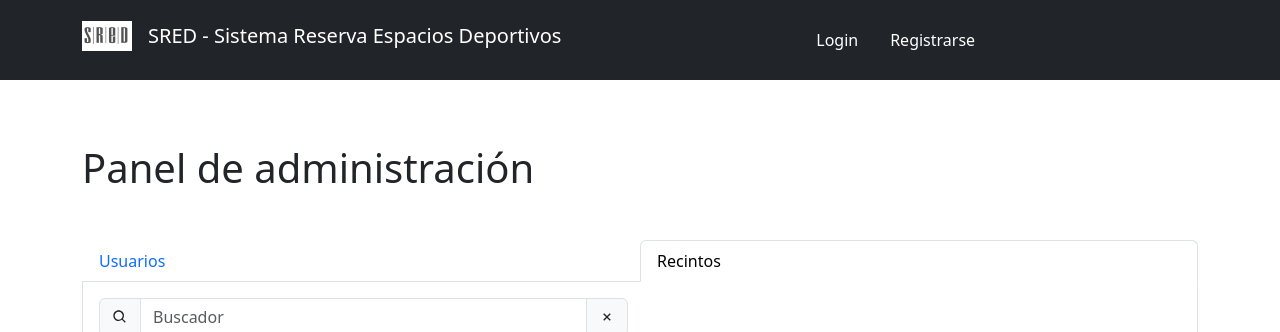
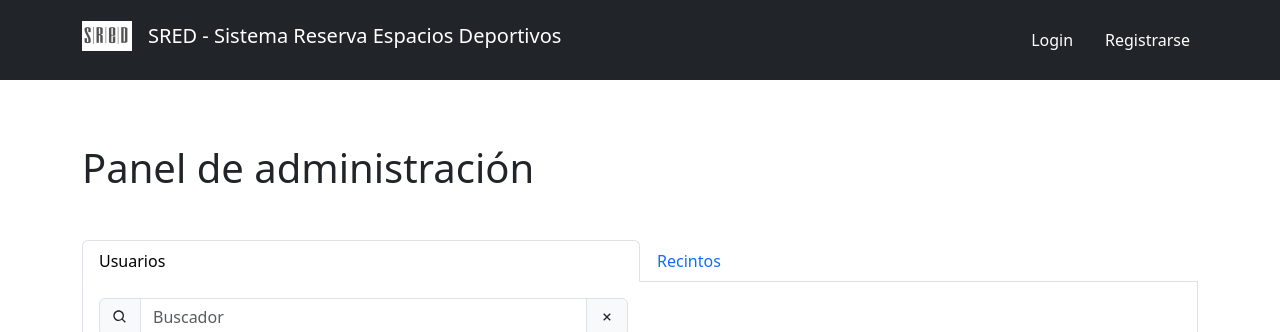
Before and after one commit to aaronvidanalora/SRED, a React (Vite) app in the folder sred/: page /adminusuarios in a window 1280 px wide. Shown: the top 332 px of the page. Built offline with nearby package versions, Linux system fonts and the light colour scheme; no server answers; the database is empty.

Commit message:
css y signIn aun a medias #19

```diff
--- a/sred/src/componentes/AdminUsuario.jsx
+++ b/sred/src/componentes/AdminUsuario.jsx
@@ -93,12 +93,12 @@ function AdminUsuario() {
           <div className="col-12">
             <ul className="nav nav-tabs">
               <li className="nav-item w-50">
-              <Link to="/adminusuarios" className="nav-link">
+                <Link to="/adminusuarios" className="nav-link active">
                   Usuarios
                 </Link>
               </li>
               <li className="nav-item w-50">
-                <Link to="/adminrecinto" className="nav-link active">
+                <Link to="/adminrecinto" className="nav-link">
                   Recintos
                 </Link>
               </li>
--- a/sred/src/componentes/Header.jsx
+++ b/sred/src/componentes/Header.jsx
@@ -41,8 +41,8 @@ function Header() {
               <span className="navbar-toggler-icon"></span>
             </button>
 
-            <div className="collapse navbar-collapse" id="navbarSupportedContent">
-              <ul className="navbar-nav d-flex justify-content-end mx-auto mb-2 mb-lg-0">
+            <div className="collapse navbar-collapse d-flex justify-content-end" id="navbarSupportedContent">
+              <ul className="navbar-nav mb-2 mb-lg-0">
                 <li>
                   <Link to="/signin" className='nav-link text-bg-dark me-3'>Login</Link>
                 </li>
--- a/sred/src/componentes/SignIn.jsx
+++ b/sred/src/componentes/SignIn.jsx
@@ -1,6 +1,6 @@
 import React, { useState } from 'react';
 import { createClient } from '@supabase/supabase-js';
-import { useNavigate } from 'react-router-dom';
+import { useNavigate, Link } from 'react-router-dom';
 
 function SignIn() {
   const navigate = useNavigate()
@@ -16,8 +16,10 @@ function SignIn() {
     try {
       const { data, error } = await supabase.auth.signInWithPassword({
         email,
-        password,
+        password
       });
+
+      console.log(data)
 
       if (error) {
         console.error('Error al iniciar sesión:', error.message);
@@ -77,9 +79,9 @@ function SignIn() {
               Iniciar sesión
             </button>
           </form>
-          <a className="d-block mt-5 btn btn-secondary mx-auto" href="#">
+          <Link to="/SignUp" className="d-block mt-5 btn btn-secondary mx-auto">
             ¿Eres nuevo? Regístrate
-          </a>
+          </Link>
         </div>
       </div>
     </>
```
